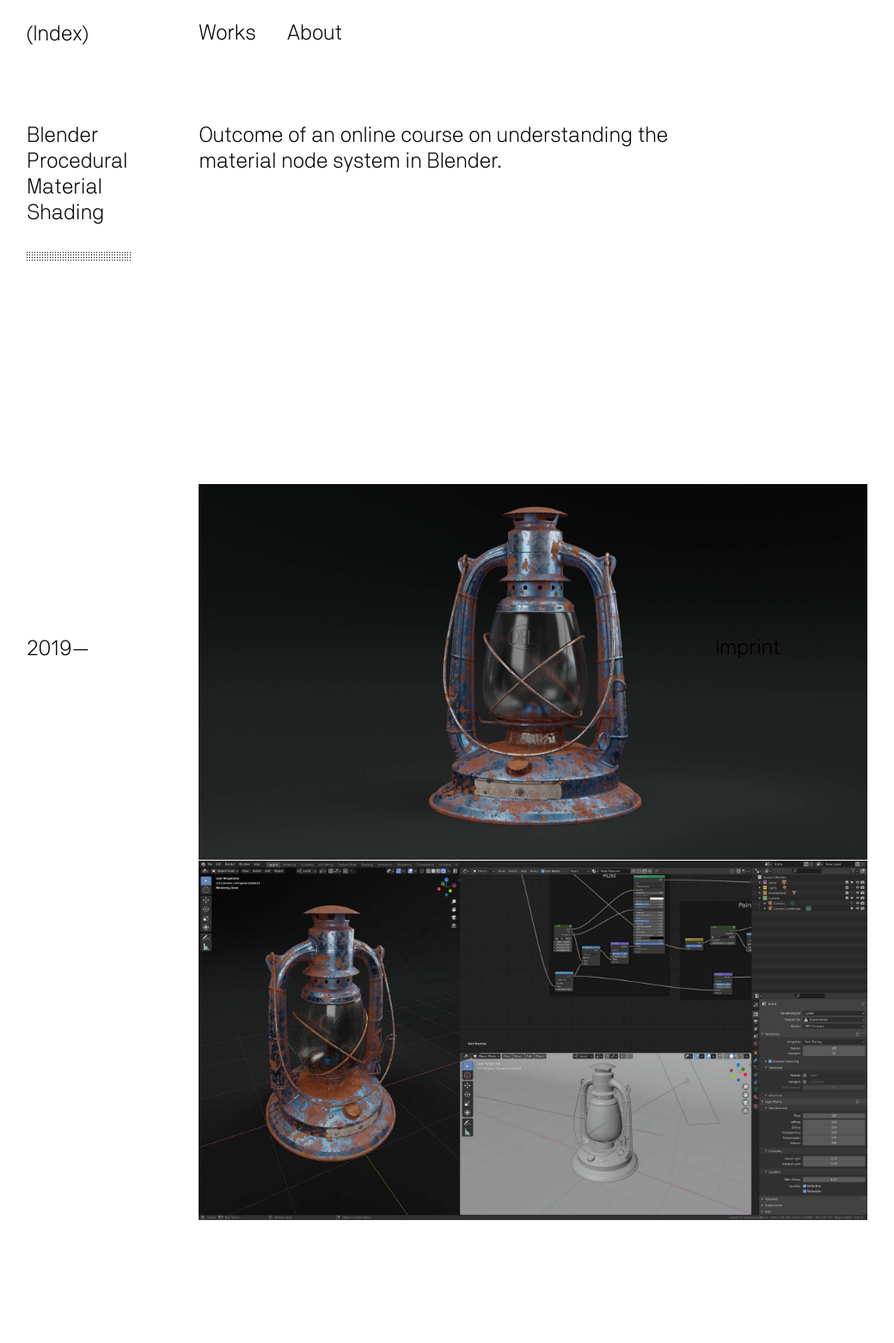
After one commit to shinjipons/portfolio-html, a PHP site: page /blender-shading.html in a window 1280 px wide. The commit adds this page. Shown: the whole page at 86% size, without its empty margins (20-1060 px from the left). Run offline with PHP 8.4, Linux system fonts and the light colour scheme.

Commit message:
Added the node shading project

```diff
--- /dev/null
+++ b/blender-shading.html
@@ -0,0 +1,52 @@
+<!DOCTYPE html>
+<html lang="en">
+<head>
+
+	<meta charset="UTF-8">
+<meta name="viewport" content="width=device-width">
+<meta name="robots" content="noindex,nofollow">
+<title>Shinji Pons</title>
+<link rel="preload" href="data/fonts/webfont.woff2" as="font" crossorigin="anonymous">
+<link rel="stylesheet" href="dist/css/stylesheet.css">
+
+
+</head>
+<body>
+
+	<nav>
+	<p class="w1 desktop-only">
+		<a href="index.html">(Index)</a>
+	</p>
+	<div class="w4 no-rm">
+		<a href="index.html" class="mobile-only">(Index)</a>
+		<a href="-list.html">Works</a>
+		<a href="-about.html">About</a>
+	</div>
+</nav>
+
+
+	<section class="project-title">
+		<h1>Blender Procedural Material Shading</h1>
+	</section>
+	<section class="project-description">
+		<p>Outcome of an online course on understanding the material node system in Blender.</p>
+	</section>
+
+	<img src="data/img/blender-shading-raw/blender-shading-002.jpg" class="c4">
+	<img src="data/img/blender-shading-raw/blender-shading-003.jpg" class="c4">
+
+	<footer>
+	<div class="w2">
+		<p>2019—</p>
+	</div>
+	<div class="p2 w2 no-rm">
+		<a href="website.html">Imprint</a>
+	</div>
+	<!-- <div class="w2 no-rm">
+		<a href="#">Scroll to ↑</a>
+	</div> -->
+</footer>
+
+
+</body>
+</html>
--- a/src/scss/stylesheet.scss
+++ b/src/scss/stylesheet.scss
@@ -349,6 +349,9 @@ ol {
 .alias {
 	background-image: url("../../data/img/alias/heatspreader-001.jpg");
 }
+.blender-shading {
+	background-image: url("../../data/img/blender-shading-raw/blender-shading-001.jpg");
+}
 
 .desktop-only {
 	@media only screen and (max-width: $mobile-breakpoint) {
```
Also changed, not shown: index.html (+9 -8 lines), src/html/blender-shading.html (added, +25 -0 lines), src/html/index.html (+9 -8 lines), data/img/blender-shading-raw/blender-shading-001.jpg (added), data/img/blender-shading-raw/blender-shading-002.jpg (added), data/img/blender-shading-raw/blender-shading-003.jpg (added), data/img/blender-shading/blender-shading-001.jpg (added), data/img/blender-shading/blender-shading-002.jpg (added), data/img/blender-shading/blender-shading-003.jpg (added), dist/css/stylesheet.css, 1 other file.
